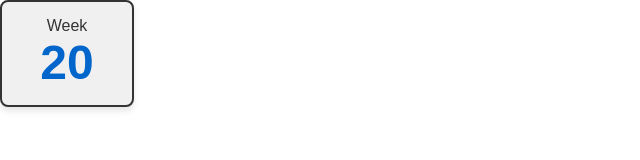
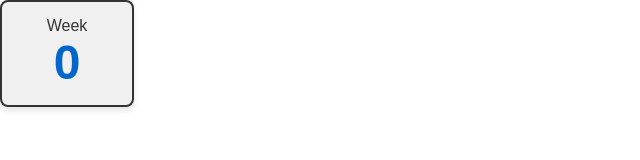
Before and after one commit to spiky-frog/SemWeekWidgit, a plain HTML site: page index.html in a window 1280 px wide. Shown: the full height of the page, 0-640 px from the left. Drawn offline with Linux system fonts and the light colour scheme.

Commit message:
Update index.html

```diff
--- a/index.html
+++ b/index.html
@@ -17,7 +17,7 @@
         // Function to update the week number
         function updateWeekNumber() {
             // Starting week and date of semester
-            const startDate = new Date(2025, 2, 10); // March 3rd, 2025 (0-indexed month)
+            const startDate = new Date(2025, 6, 28); // March 3rd, 2025 (0-indexed month)
             const currentDate = new Date();
 
             // Calculate weeks elapsed
```
